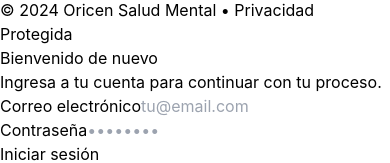
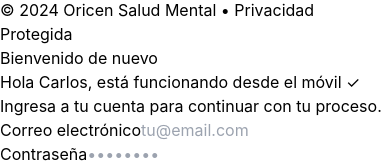
Before and after one commit to cmiretf/oricen-webapp, a Vue app: page /portal/login in a window 390 px wide. Shown: the part 586-749 px from the top of the page. Built offline with nearby package versions, Linux system fonts and the light colour scheme; no server answers.

Commit message:
Add test message to login page to verify mobile deploy flow
https://claude.ai/code/session_011NuN3hyXSSZKLZATvyWjeg

```diff
--- a/src/portal/pages/PortalLogin.vue
+++ b/src/portal/pages/PortalLogin.vue
@@ -72,6 +72,9 @@
           <h2 class="text-3xl font-bold text-gray-900 mb-2">
             Bienvenido de nuevo
           </h2>
+          <p class="text-green-600 font-semibold mb-2">
+            Hola Carlos, está funcionando desde el móvil ✓
+          </p>
           <p class="text-gray-600 mb-8">
             Ingresa a tu cuenta para continuar con tu proceso.
           </p>
```
